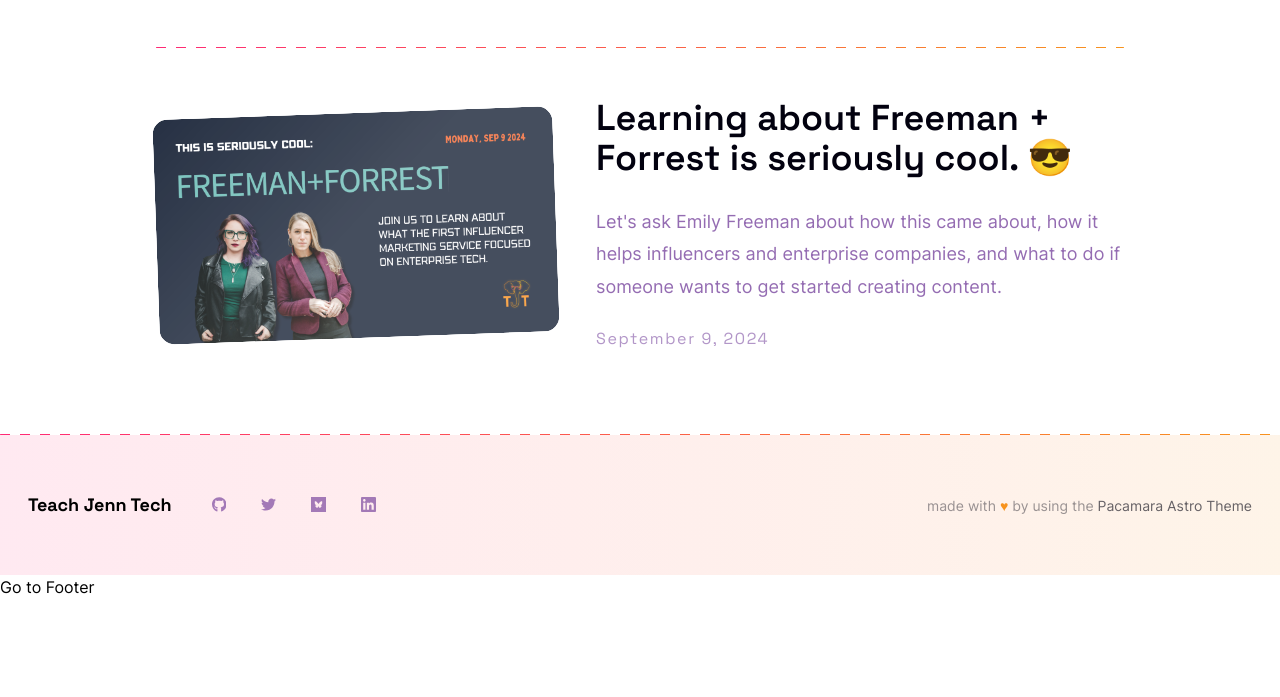
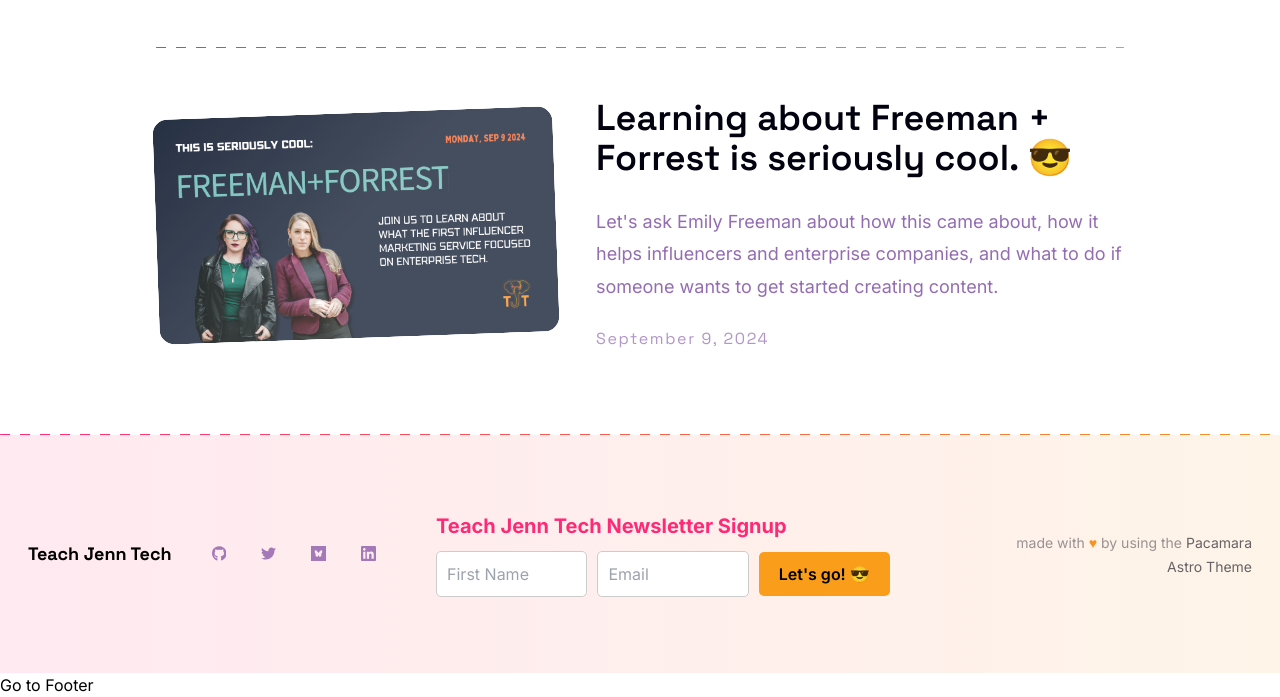
Before and after one commit to jennjunod/teachjenntech, an Astro site: page / in a window 1280 px wide. Shown: the part 2113-2810 px from the top of the page. Before the commit the page ends 2712 px from the top, so only its background shows below. Built offline with nearby package versions, Linux system fonts and the light colour scheme; Astro itself is replaced by a stand-in of ours.

Commit message:
footer newsletter update

```diff
--- a/src/components/general/Footer.astro
+++ b/src/components/general/Footer.astro
@@ -22,7 +22,59 @@ import SocialIcon from './SocialIcon.astro';
                 <SocialIcon socialUrl={config?.social?.blusky} socialType="blusky" />
                 <SocialIcon socialUrl={config?.social?.linkedin} socialType="linkedin" />
             </ul>
-            <div id="audienceful-B8XdKC"></div>
+
+            <div id="mc_embed_shell">
+                <link href="https://fonts.googleapis.com/css2?family=Inter:wght@400;600;700&display=swap" rel="stylesheet">
+                <style>
+                    #mc_embed_signup {
+                        font-family: 'Inter', sans-serif;
+                        max-width: 800px;
+                        margin: 0 auto;
+                        padding: 20px;
+                    }
+                    #mc_embed_signup h2 {
+                        font-size: 20px;
+                        font-weight: 700;
+                        color: #ff2975; /* Updated pink color */
+                        margin-bottom: 10px;
+                    }
+                    #mc_embed_signup form {
+                        display: flex;
+                        align-items: center;
+                        gap: 10px;
+                    }
+                    #mc_embed_signup input[type="text"],
+                    #mc_embed_signup input[type="email"] {
+                        width: 30%;
+                        padding: 10px;
+                        border: 1px solid #ccc;
+                        border-radius: 5px;
+                        font-size: 16px;
+                    }
+                    #mc_embed_signup input[type="submit"] {
+                        padding: 10px 20px;
+                        background-color: #f99d1b;
+                        color: #000;
+                        border: none;
+                        border-radius: 5px;
+                        font-size: 16px;
+                        font-weight: 600;
+                        cursor: pointer;
+                    }
+                    #mc_embed_signup input[type="submit"]:hover {
+                        background-color: #ff7700;
+                    }
+                </style>
+
+                <div id="mc_embed_signup">
+                    <h2>Teach Jenn Tech Newsletter Signup</h2>
+                    <form action="https://jennjunod.us13.list-manage.com/subscribe/post?u=309e54478770eacc0a58a8c1f&amp;id=504ce288ee&amp;f_id=00f839e8f0" method="post" target="_blank">
+                        <input type="text" name="FNAME" placeholder="First Name" />
+                        <input type="email" name="EMAIL" placeholder="Email" required />
+                        <input type="submit" value="Let's go! 😎" />
+                    </form>
+                </div>
+            </div>
 
             <div class="grow lg:text-right">
                 <span class="text-[14px] text-pacamara-dark/40 transition-all duration-300 dark:text-pacamara-white/40">
```
